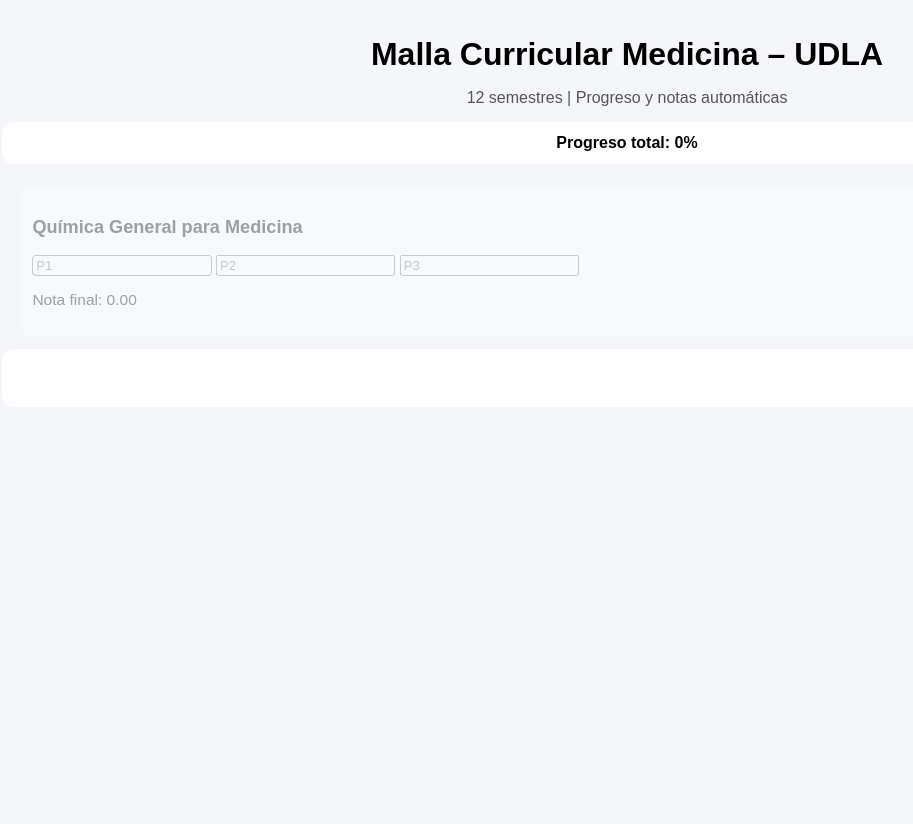
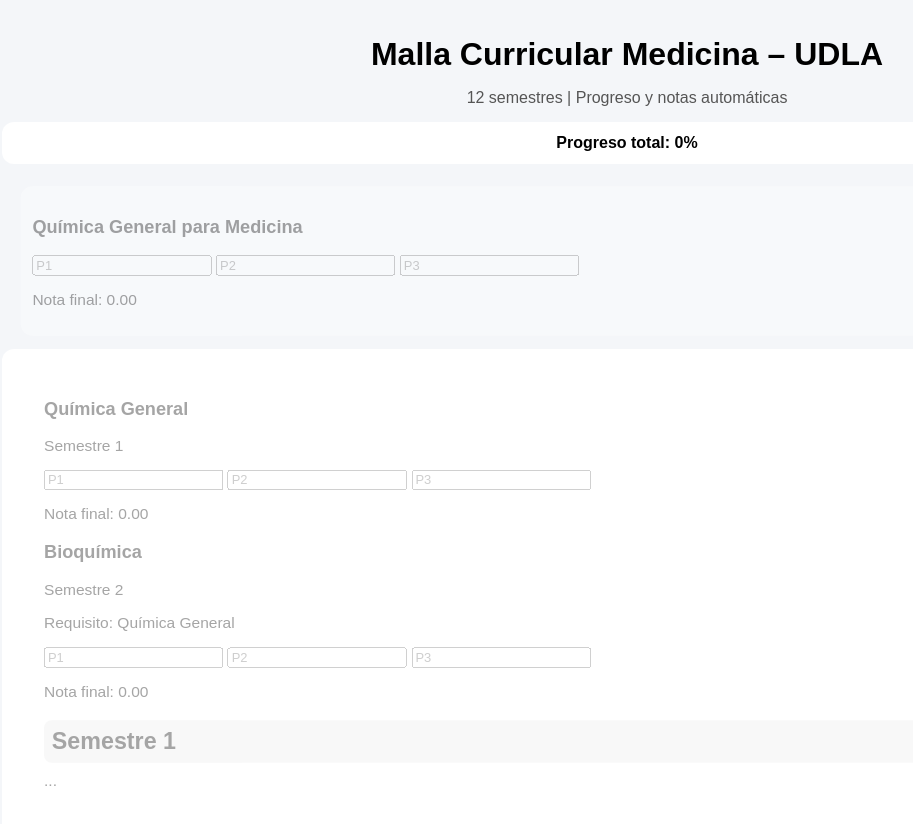
Before and after one commit to nicolenacato-crypto/Malla-medicina-, a plain HTML site: page index.html in a window 1280 px wide. Shown: the whole page, without its empty margins (13-926 px from the left). Before the commit the page ends 800 px from the top, so only its background shows below. Drawn offline with Linux system fonts and the light colour scheme.

Commit message:
Update index.html

```diff
--- a/index.html
+++ b/index.html
@@ -36,3 +36,50 @@
   <div class="materia bloqueada"
      data-id="bioquimica"
      data-requisitos="quimica">
+<div class="malla">
+
+  <!-- MATERIA 1 -->
+  <div class="materia-columna"
+       data-id="quimica"
+       data-semestre="1"
+       data-requisitos="">
+
+    <h3>Química General</h3>
+    <p class="semestre-label">Semestre 1</p>
+
+    <div class="progresos">
+      <input class="p1" type="number" placeholder="P1">
+      <input class="p2" type="number" placeholder="P2">
+      <input class="p3" type="number" placeholder="P3">
+    </div>
+
+    <p class="nota-final">Nota final: <span>0.00</span></p>
+  </div>
+
+  <!-- MATERIA 2 (con prerrequisito) -->
+  <div class="materia-columna bloqueada"
+       data-id="bioquimica"
+       data-semestre="2"
+       data-requisitos="quimica">
+
+    <h3>Bioquímica</h3>
+    <p class="semestre-label">Semestre 2</p>
+
+    <p class="requisitos">
+      Requisito: Química General
+    </p>
+
+    <div class="progresos">
+      <input class="p1" type="number" placeholder="P1">
+      <input class="p2" type="number" placeholder="P2">
+      <input class="p3" type="number" placeholder="P3">
+    </div>
+
+    <p class="nota-final">Nota final: <span>0.00</span></p>
+  </div>
+
+</div>
+<div class="semestre" data-semestre="1">
+  <h2>Semestre 1</h2>
+  ...
+</div>
```
